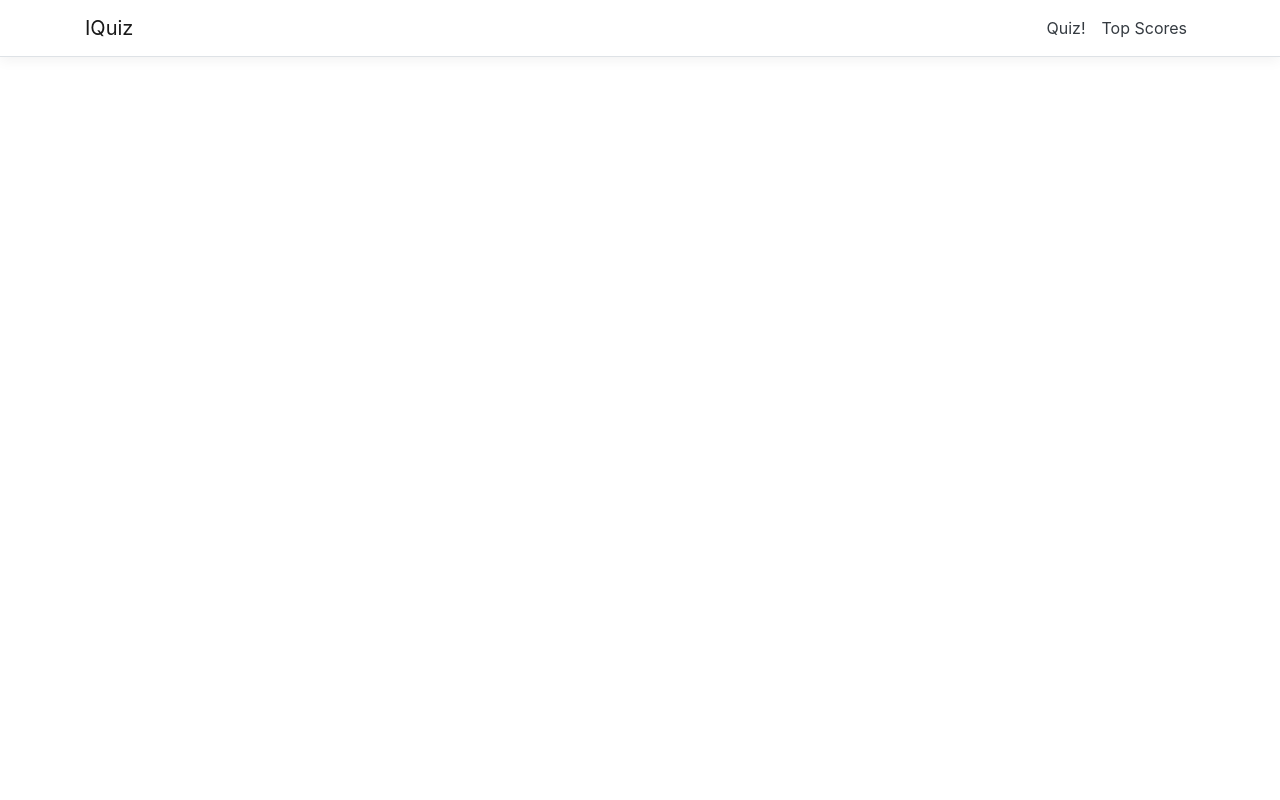
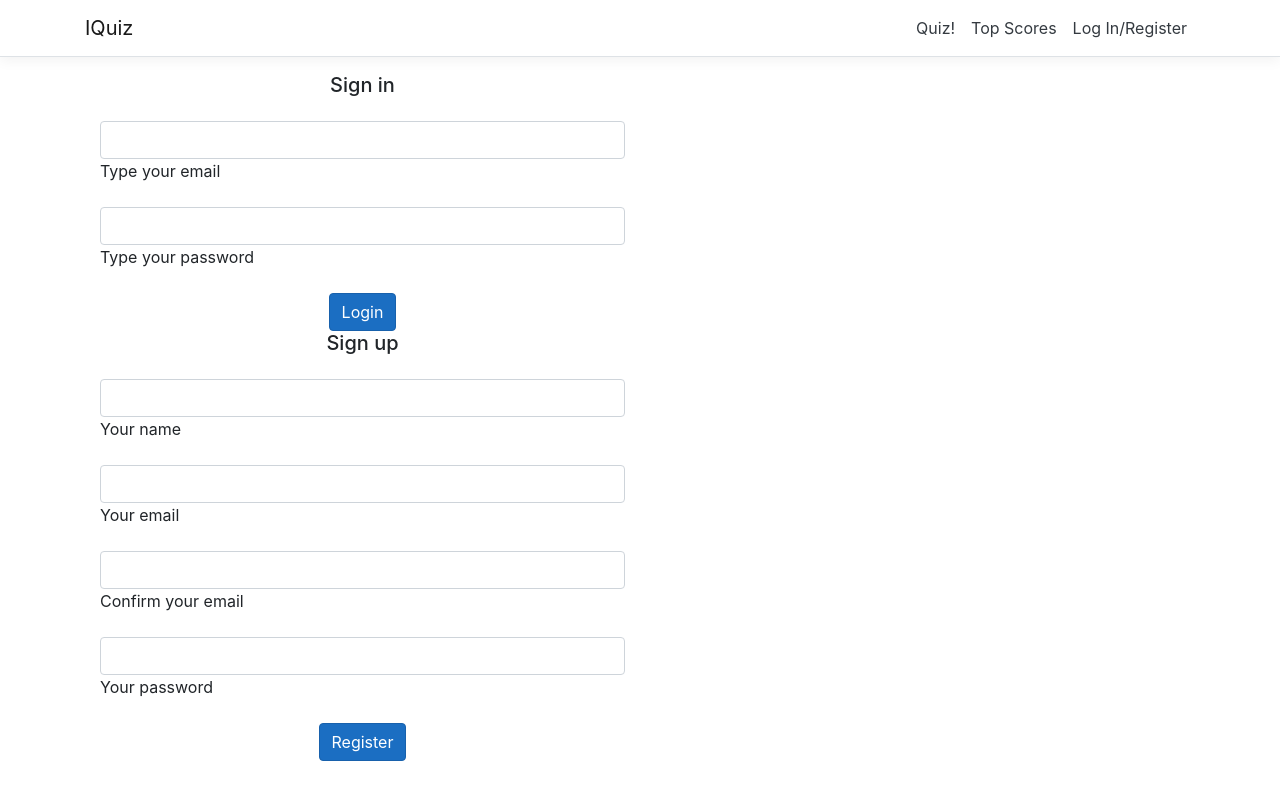
Before and after one commit to KhosroJadidi/IQuiz, a React (Create React App) app in the folder IQuiz/IQuiz/ClientApp/: page /login in a window 1280 px wide. Built offline with nearby package versions, Linux system fonts and the light colour scheme.

Commit message:
added login register pages

```diff
--- a/IQuiz/IQuiz/ClientApp/package.json
+++ b/IQuiz/IQuiz/ClientApp/package.json
@@ -5,6 +5,7 @@
   "dependencies": {
     "bootstrap": "^4.5.0",
     "jquery": "^3.5.1",
+    "mdbreact": "^4.27.0",
     "merge": "^1.2.1",
     "oidc-client": "^1.9.0",
     "react": "^16.13.1",
--- a/IQuiz/IQuiz/ClientApp/src/App.js
+++ b/IQuiz/IQuiz/ClientApp/src/App.js
@@ -3,6 +3,7 @@ import { Route } from 'react-router';
 import { Layout } from './components/Layout';
 import { Home } from './components/Home';
 import { TopScores } from './components/TopScores';
+import {LoginRegister} from './components/LoginRegister'
 
 import './custom.css'
 import { QuizSession } from './components/QuizSession';
@@ -16,6 +17,7 @@ export default class App extends Component {
         <Route exact path='/' component={Home}/>
         <Route exact path='/quiz' component={QuizSession}/>
         <Route exact path='/top' component={TopScores}/>
+        <Route exact path='/login' component={LoginRegister}/>
       </Layout>
     );
   }
--- /dev/null
+++ b/IQuiz/IQuiz/ClientApp/src/components/Login.js
@@ -0,0 +1,24 @@
+import React from "react";
+import { MDBContainer, MDBRow, MDBCol, MDBInput, MDBBtn } from 'mdbreact';
+
+export const Login = () => {
+return (
+<MDBContainer>
+  <MDBRow>
+    <MDBCol md="6">
+      <form>
+        <p className="h5 text-center mb-4">Sign in</p>
+        <div className="grey-text">
+          <MDBInput label="Type your email" icon="envelope" group type="email" validate error="wrong"
+            success="right" autoComplete="on"/>
+          <MDBInput label="Type your password" icon="lock" group type="password" validate autoComplete="on"/>
+        </div>
+        <div className="text-center">
+          <MDBBtn color="primary">Login</MDBBtn>
+        </div>
+      </form>
+    </MDBCol>
+  </MDBRow>
+</MDBContainer>
+);
+};
--- /dev/null
+++ b/IQuiz/IQuiz/ClientApp/src/components/LoginRegister.js
@@ -0,0 +1,22 @@
+import React,{Component} from "react";
+import {Login} from "./Login";
+import {Register} from "./Register";
+
+export class LoginRegister extends Component{
+    static displayName=LoginRegister.name
+    constructor(props){
+        super(props);
+        this.state={
+
+        };
+    }
+
+    render(){
+        return(
+            <div>
+                <Login></Login>
+                <Register></Register>
+            </div>
+        );
+    }
+}
--- a/IQuiz/IQuiz/ClientApp/src/components/NavMenu.js
+++ b/IQuiz/IQuiz/ClientApp/src/components/NavMenu.js
@@ -36,6 +36,9 @@ export class NavMenu extends Component {
                 <NavItem>
                   <NavLink tag={Link} className="text-dark" to="/top">Top Scores</NavLink>
                 </NavItem>
+                <NavItem>
+                  <NavLink tag={Link} className="text-dark" to="/login">Log In/Register</NavLink>
+                </NavItem>
               </ul>
             </Collapse>
           </Container>
--- /dev/null
+++ b/IQuiz/IQuiz/ClientApp/src/components/Register.js
@@ -0,0 +1,28 @@
+import React from "react";
+import { MDBContainer, MDBRow, MDBCol, MDBBtn, MDBInput } from 'mdbreact';
+
+export const Register = () => {
+return (
+<MDBContainer>
+  <MDBRow>
+    <MDBCol md="6">
+      <form>
+        <p className="h5 text-center mb-4">Sign up</p>
+        <div className="grey-text">
+          <MDBInput label="Your name" icon="user" group type="text" validate error="wrong"
+            success="right" autoComplete="on"/>
+          <MDBInput label="Your email" icon="envelope" group type="email" validate error="wrong"
+            success="right" autoComplete="on"/>
+          <MDBInput label="Confirm your email" icon="exclamation-triangle" group type="text" validate
+            error="wrong" success="right" autoComplete="on"/>
+          <MDBInput label="Your password" icon="lock" group type="password" validate autoComplete="on"/>
+        </div>
+        <div className="text-center">
+          <MDBBtn color="primary">Register</MDBBtn>
+        </div>
+      </form>
+    </MDBCol>
+  </MDBRow>
+</MDBContainer>
+);
+};
--- a/IQuiz/IQuiz/ClientApp/src/components/TopScores.js
+++ b/IQuiz/IQuiz/ClientApp/src/components/TopScores.js
@@ -5,7 +5,7 @@ export class TopScores extends Component {
   constructor(props) {
     super(props);
     this.state = {
-      TopTenPlayers: [],
+      TopTenPlayers: []
     };
   }
 
@@ -16,8 +16,8 @@ export class TopScores extends Component {
         { key: 2, playerName: "soli", score: 6 },
         { key: 3, playerName: "john", score: 7 },
         { key: 4, playerName: "dave", score: 4 },
-        { key: 5, playerName: "sarah", score: 10 },
-      ],
+        { key: 5, playerName: "sarah", score: 10 }
+      ]
     });
   }
 
```
Also changed, not shown: 1 other file (tests, documents, lock files or other folders).
